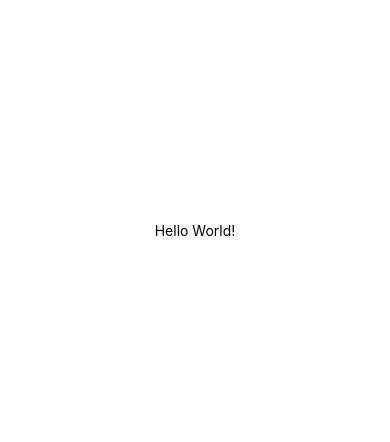
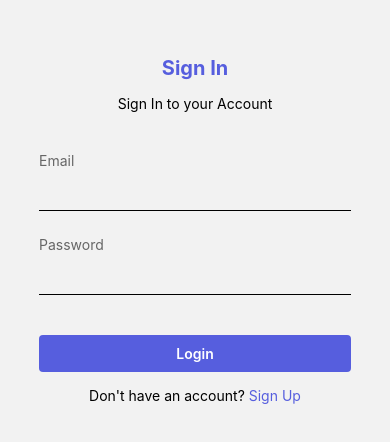
Before and after one commit to VivianaS14/chat-time, a React Native app: screen / in a window 390 px wide. Shown: the part 192-634 px from the top of the page. Built offline with nearby package versions, Linux system fonts and the light colour scheme.

Commit message:
App navigation

```diff
--- a/App.tsx
+++ b/App.tsx
@@ -1,20 +1,43 @@
-import { StatusBar } from 'expo-status-bar';
-import { StyleSheet, Text, View } from 'react-native';
+import { NavigationContainer } from "@react-navigation/native";
+import { createNativeStackNavigator } from "@react-navigation/native-stack";
+import { StatusBar } from "expo-status-bar";
+import { StyleSheet, Text, View } from "react-native";
+import LoginScreen from "./screens/LoginScreen";
+import RegisterScreen from "./screens/RegisterScreen";
+import { RootParamList } from "./types/Navigation";
+
+const Stack = createNativeStackNavigator<RootParamList>();
+
+function StackNavigator() {
+  return (
+    <Stack.Navigator
+      screenOptions={{
+        headerShown: false,
+      }}
+    >
+      <Stack.Screen name="Login" component={LoginScreen} />
+      <Stack.Screen name="Register" component={RegisterScreen} />
+    </Stack.Navigator>
+  );
+}
 
 export default function App() {
   return (
-    <View style={styles.container}>
-      <Text>Hello World!</Text>
+    <>
+      <NavigationContainer>
+        <StackNavigator />
+      </NavigationContainer>
+
       <StatusBar style="auto" />
-    </View>
+    </>
   );
 }
 
 const styles = StyleSheet.create({
   container: {
     flex: 1,
-    backgroundColor: '#fff',
-    alignItems: 'center',
-    justifyContent: 'center',
+    backgroundColor: "#fff",
+    alignItems: "center",
+    justifyContent: "center",
   },
 });
```
